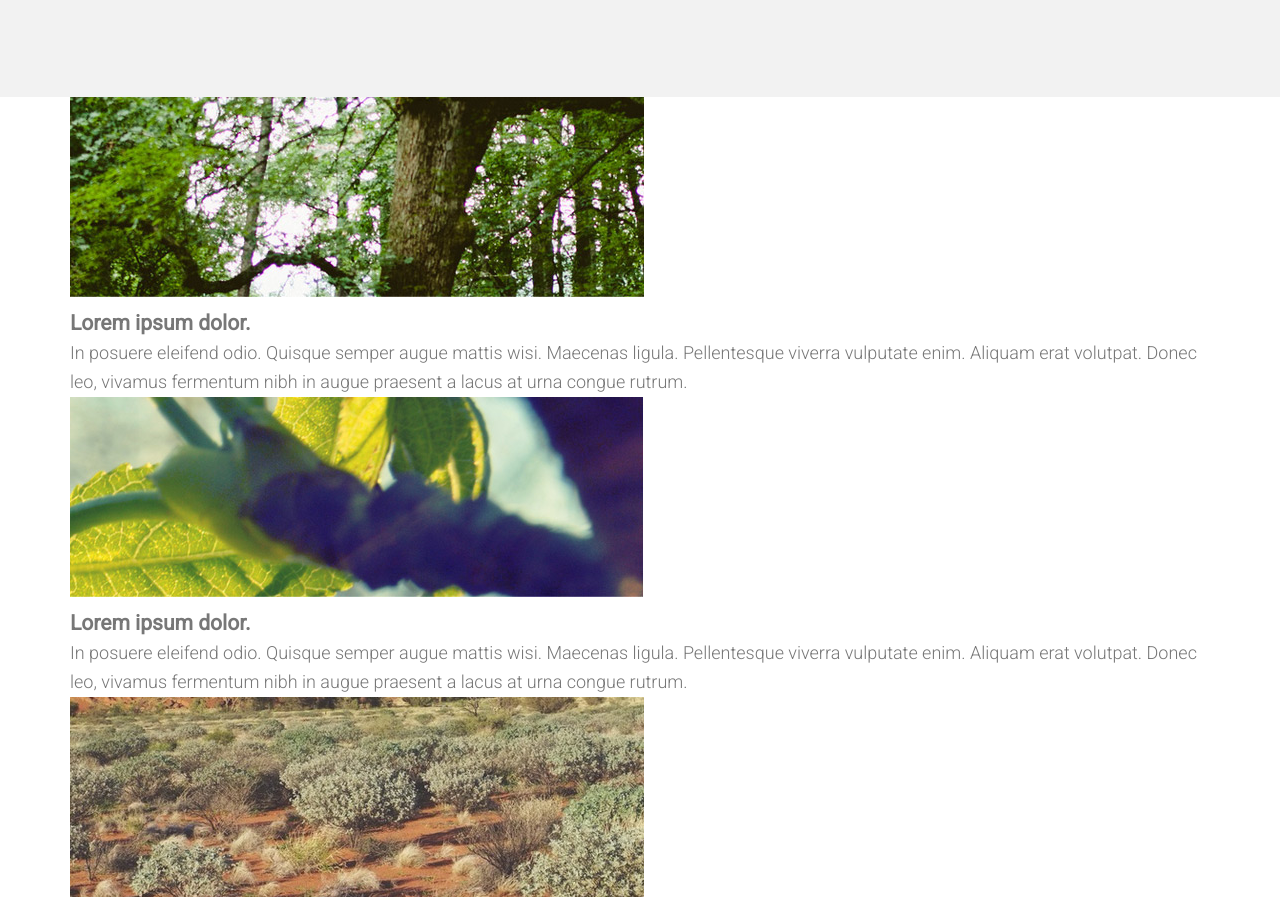
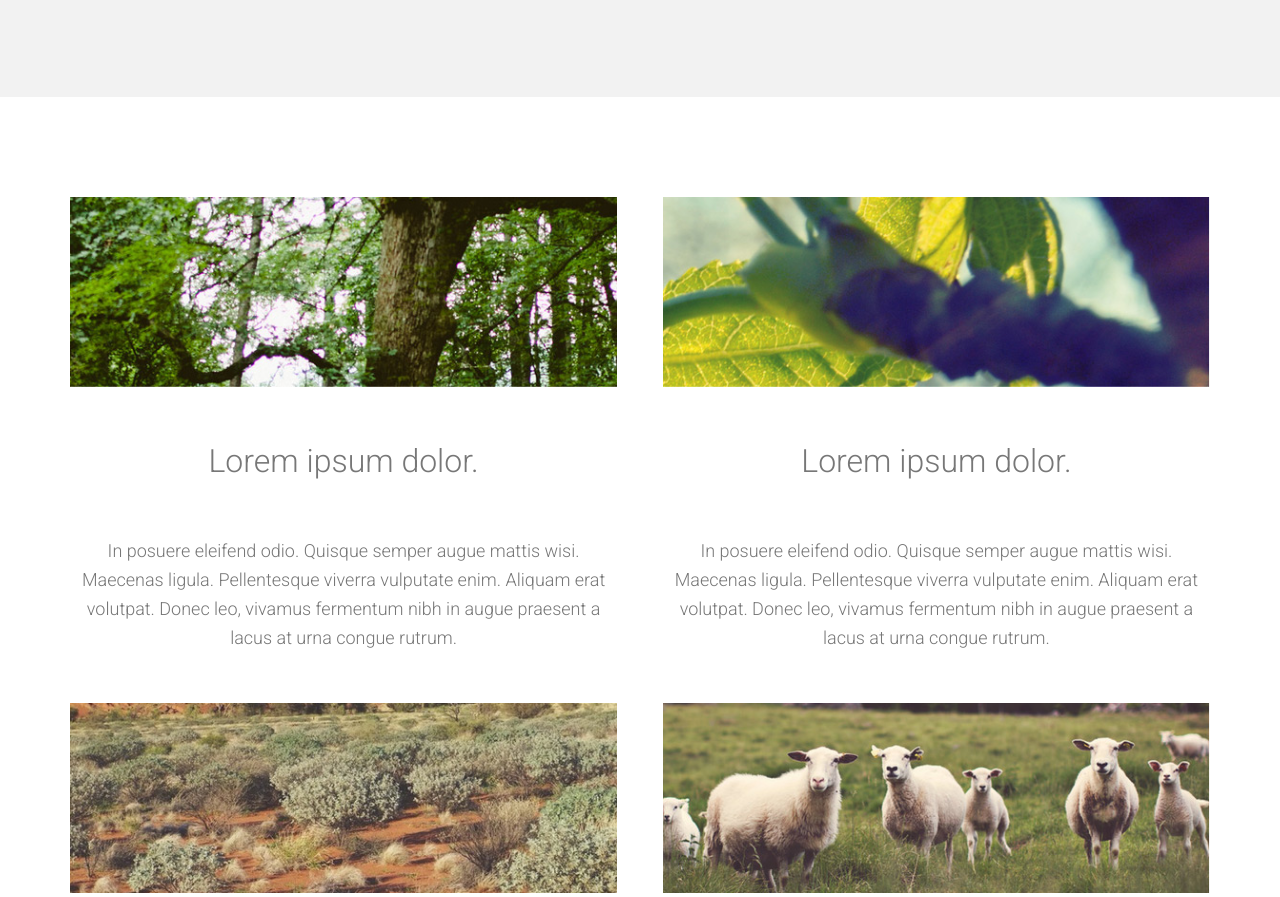
Before and after one commit to slobodanmiric/30-dana-mart-2021, a plain HTML site: page linear/index.html in a window 1280 px wide. Shown: the part 1290-2187 px from the top of the page. Drawn offline with Linux system fonts and the light colour scheme.

Commit message:
blog css

```diff
--- a/linear/style.css
+++ b/linear/style.css
@@ -141,5 +141,24 @@ intro
 blog
 ****************/
 .blog {
-
+    padding: var(--padding);
+    display: flex;
+    flex-wrap: wrap;
+    justify-content: space-between;
 }
+.blog article {
+    flex: 0 0 48%;
+    text-align: center;
+}
+.blog img {
+    width: 100%;
+}
+.blog h3 {
+    font-weight: 300;
+    padding-top: 40px;
+    font-size: 2rem;
+}
+.blog p {
+    font-weight: 300;
+    padding: 50px 0;
+}
```
